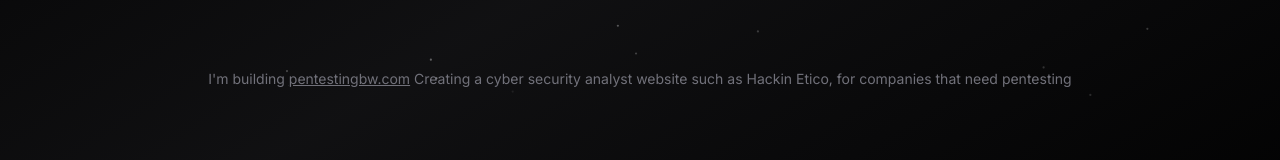
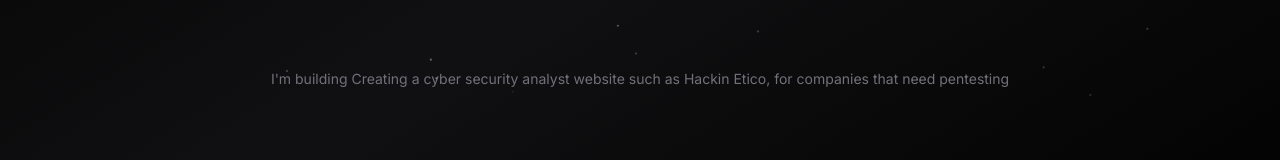
Before and after one commit to Bryan-max95/developer, a Next.js app: page / in a window 1280 px wide. Shown: the part 474-634 px from the top of the page. Built offline with nearby package versions, Linux system fonts and the light colour scheme; no server answers; what tailwindcss-debug-screens would draw is missing.

Commit message:
Update page.tsx
vv

```diff
--- a/app/page.tsx
+++ b/app/page.tsx
@@ -84,7 +84,7 @@ export default function Home() {
             href="#"
             className="underline duration-500 hover:text-zinc-300"
           >
-            pentestingbw.com
+
           </Link>{" "}
           Creating a cyber security analyst website such as Hackin Etico, for
           companies that need pentesting
```
